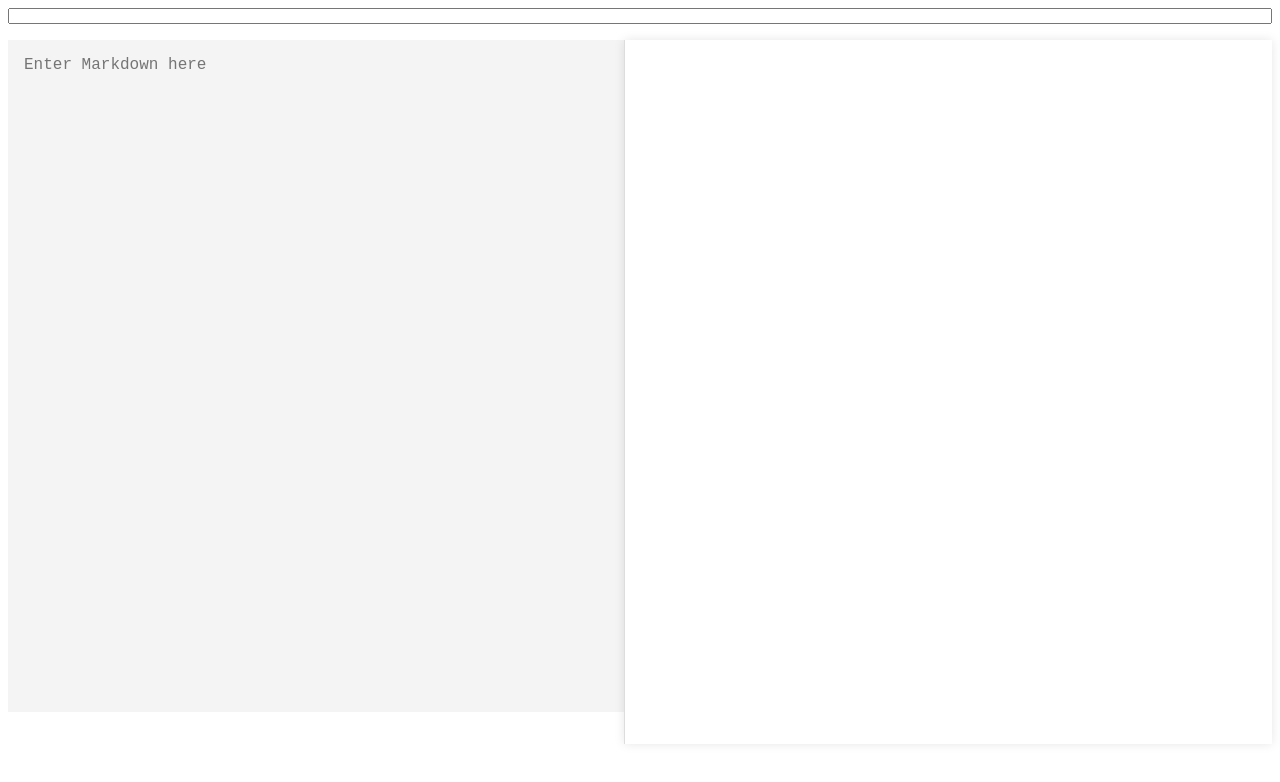
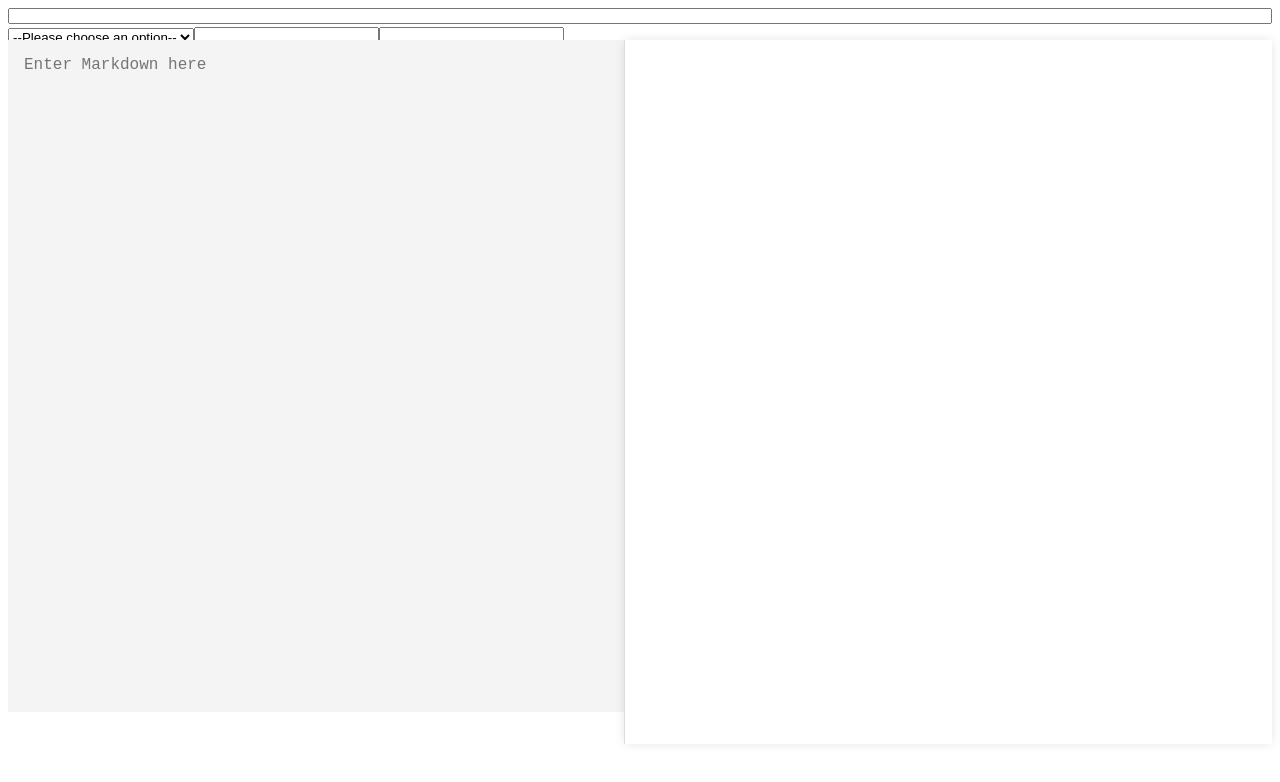
Before and after one commit to Greek-Academy/one-page-maker, a React (Vite) app in the folder one-pager-maker/: page / in a window 1280 px wide. Shown: the top 782 px of the page. Built offline with nearby package versions, Linux system fonts and the light colour scheme; no server answers.

Commit message:
add span

```diff
--- a/one-pager-maker/src/App.tsx
+++ b/one-pager-maker/src/App.tsx
@@ -14,6 +14,23 @@ function App() {
         <input className="title-text" type="text"></input>
       </div>
       <div className="editor-parameter">
+        <span>
+          <select name="pets" id="pet-select">
+            <option value="">--Please choose an option--</option>
+            <option value="dog">Dog</option>
+            <option value="cat">Cat</option>
+            <option value="hamster">Hamster</option>
+            <option value="parrot">Parrot</option>
+            <option value="spider">Spider</option>
+            <option value="goldfish">Goldfish</option>
+          </select>
+        </span>
+        <span>
+          <input className="" type="text"></input>
+        </span>
+        <span>
+          <input className="" type="text"></input>
+        </span>
       </div>
       <div className="editor-container">
         <textarea
```
